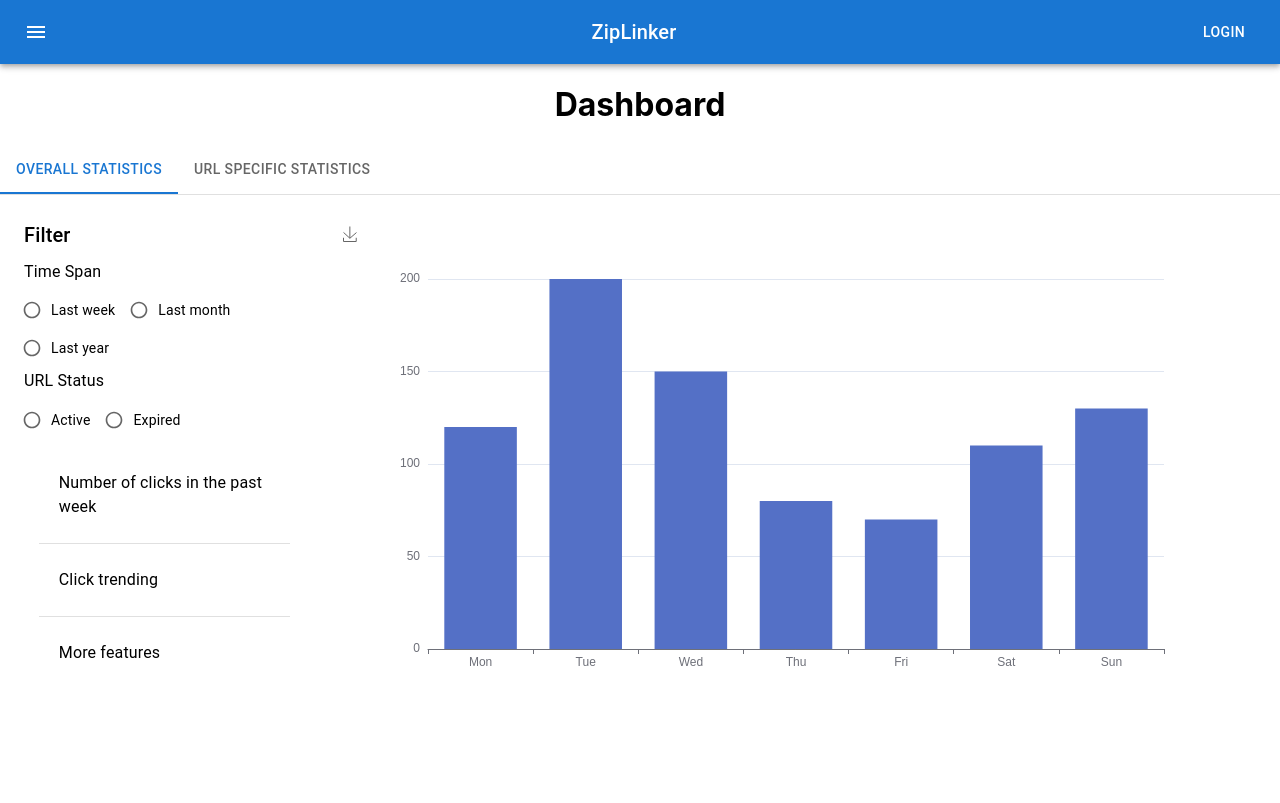
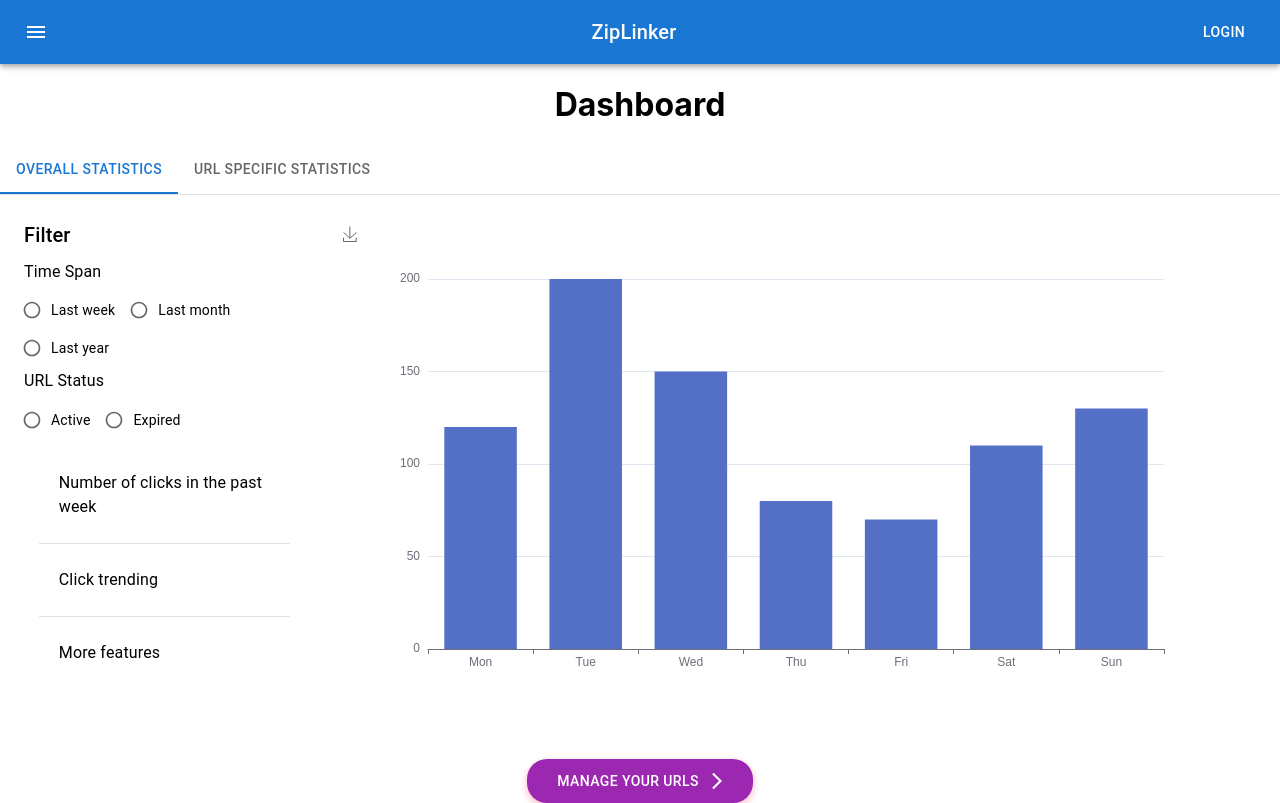
Before and after one commit to JiangqiSu/ZipLinker, a React (Create React App) app in the folder frontend/my-app/: page /dashboard/1 in a window 1280 px wide. Built offline with nearby package versions, Linux system fonts and the light colour scheme.

Commit message:
Add Navigation from DashBoard to Management

```diff
--- a/frontend/my-app/src/Pages/DashboardPage.tsx
+++ b/frontend/my-app/src/Pages/DashboardPage.tsx
@@ -1,27 +1,35 @@
-import { Navigate } from 'react-router-dom';
+import { Navigate, useLocation, useNavigate } from 'react-router-dom';
 import DefaultHeader from '../Components/DefaultHeader';
-import {OverallInfo} from "../Components/OverallInfo";
-import {SingleLinkInfo} from "../Components/SingleLinkInfo";
-import {Box} from "@mui/material";
-import {Tab} from "@mui/material";
+import { OverallInfo } from "../Components/OverallInfo";
+import { SingleLinkInfo } from "../Components/SingleLinkInfo";
+import { Tab } from "@mui/material";
 import TabList from '@mui/lab/TabList';
 import TabPanel from '@mui/lab/TabPanel';
-import {TabContext} from "@mui/lab";
+import { TabContext } from "@mui/lab";
 import React, { useState } from 'react';
+import { Box, Button, Typography } from '@mui/material';
+import ArrowForwardIosIcon from '@mui/icons-material/ArrowForwardIos';
 
 export const DashboardPage = () => {
+    const location = useLocation();
+    const navigate = useNavigate();
+    const currentPath = location.pathname;
+    const userEmail = currentPath.split('/')[2];
     const [value, setValue] = useState('1');
     const handleChange = (event: React.SyntheticEvent, newValue: string) => {
         setValue(newValue);
     };
     const auth = true;
 
+    function handleManageClick(): void {
+        const newPath = `/management/${userEmail}`;
+        navigate(newPath);
+    }
 
     //TODO: wait for the backend
-
     return auth ? (
         <div>
-            <DefaultHeader/>
+            <DefaultHeader />
             <h1>Dashboard</h1>
             <TabContext value={value}>
                 <Box sx={{ borderBottom: 1, borderColor: 'divider' }}>
@@ -31,12 +39,35 @@ export const DashboardPage = () => {
                     </TabList>
                 </Box>
                 <TabPanel value="1">
-                    <OverallInfo/>
+                    <OverallInfo />
                 </TabPanel>
                 <TabPanel value="2">
-                    <SingleLinkInfo/>
+                    <SingleLinkInfo />
                 </TabPanel>
             </TabContext>
+
+            <Box sx={{ display: 'flex', justifyContent: 'center', marginTop: 2 }}>
+                <Button
+                    variant="contained"
+                    color="secondary"
+                    onClick={handleManageClick}
+                    sx={{
+                        backgroundColor: 'linear-gradient(45deg, #FE6B8B 30%, #FF8E53 90%)',
+                        boxShadow: '0 3px 5px 2px rgba(255, 105, 135, .3)',
+                        borderRadius: '20px',
+                        '&:hover': {
+                            backgroundColor: 'linear-gradient(45deg, #FF8E53 30%, #FE6B8B 90%)',
+                        },
+                        padding: '10px 30px',
+                    }}
+                    endIcon={<ArrowForwardIosIcon />}
+                >
+                    <Typography variant="button" component="span">
+                        Manage your URLs
+                    </Typography>
+                </Button>
+            </Box>
+
         </div>
     ) : <Navigate to="/login" />
 }
--- a/frontend/my-app/src/Pages/Login.tsx
+++ b/frontend/my-app/src/Pages/Login.tsx
@@ -28,7 +28,7 @@ const Login = () => {
                 const Email = data.email;
                 navigate(`/dashboard/:${Email}`);
             } else {
-                const errorData = await response.text(); // Using .text() as the response might not be JSON
+                const errorData = await response.text();
                 console.error('Login failed:', errorData);
                 alert('Login failed: ' + errorData);
             }
```
